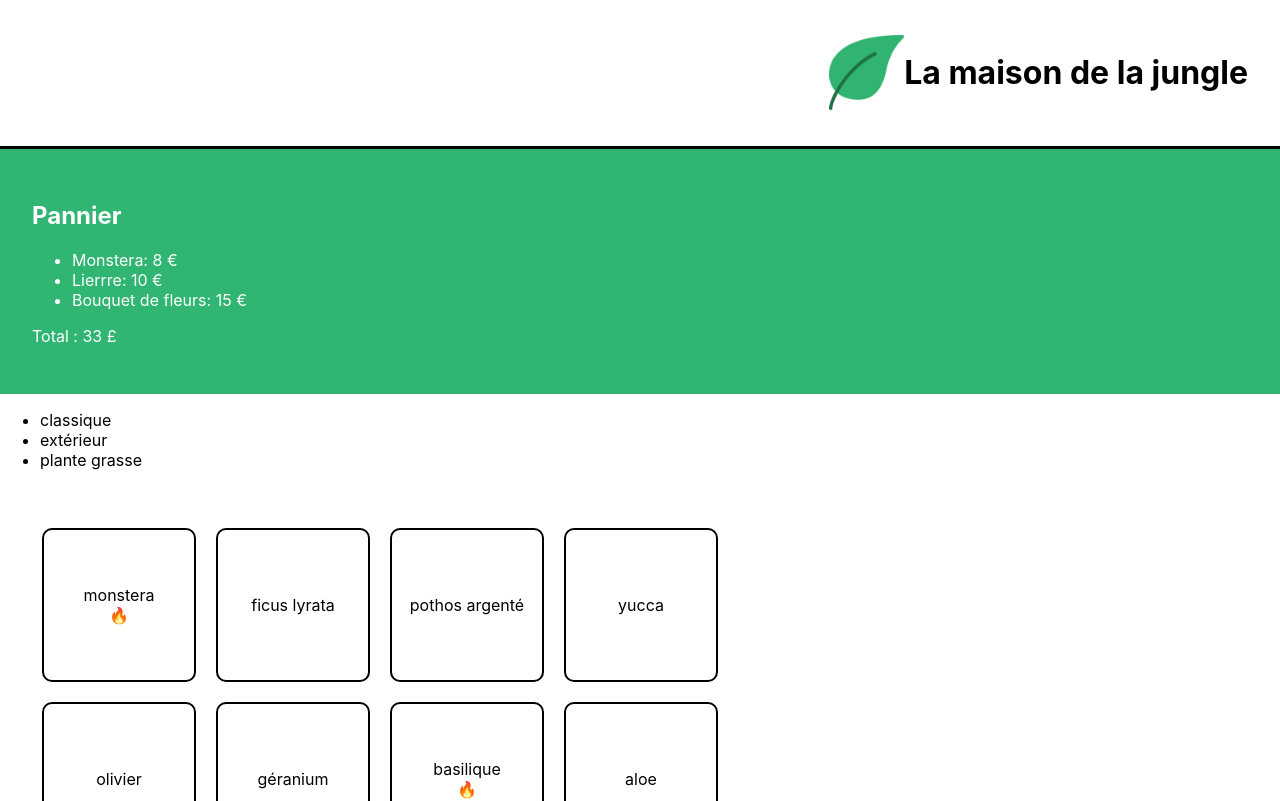
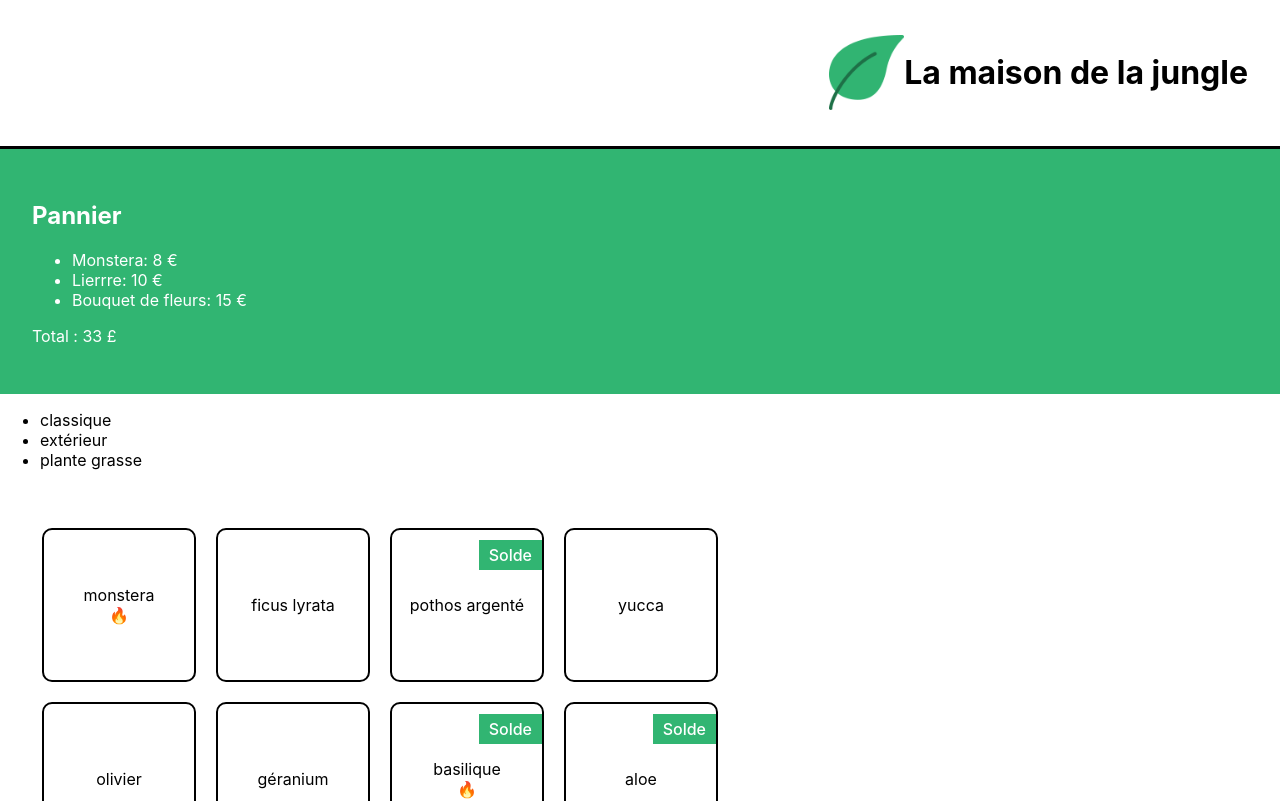
Before and after one commit to Abdalodj/work-with-react-1, a React (Create React App) app: page / in a window 1280 px wide. Shown: the top 801 px of the page. Built offline with nearby package versions, Linux system fonts and the light colour scheme.

Commit message:
Exercise P2C3 Part2

```diff
--- a/src/components/ShoppingList.js
+++ b/src/components/ShoppingList.js
@@ -11,7 +11,9 @@ function CategoryList() {
     return (
         <ul>
             {categoryList.map((item) => (
-                <li key={item}>{item}</li>
+                <li key={item}>
+                    {item}
+                </li>
             ))}
         </ul>
     );
@@ -23,7 +25,13 @@ function ShoppingList() {
             <CategoryList/>
             <ul className='lmj-plant-list'>
                 {plantList.map((plant, index) => (
-                    <li key={plant.id} className='lmj-plant-item'>{plant.name} {plant.isBestSale ? <span>🔥</span> : null}</li>
+                    <li key={plant.id} className='lmj-plant-item'>
+                        {plant.name} {plant.isBestSale ? <span>🔥</span> : null}
+                        {
+                            plant.isSpecialOffer &&
+                            <div className="lmj-sales">Solde</div>
+                        }
+                    </li>
                 ))}
             </ul>
         </div>
```
